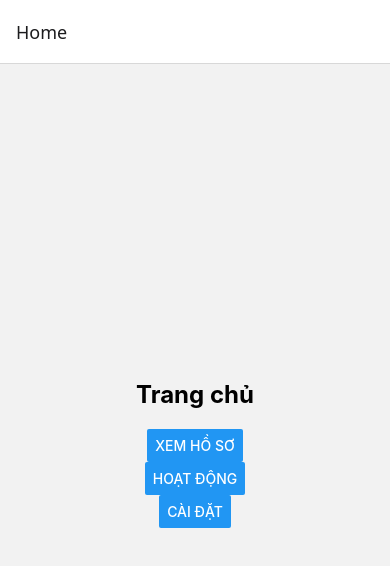
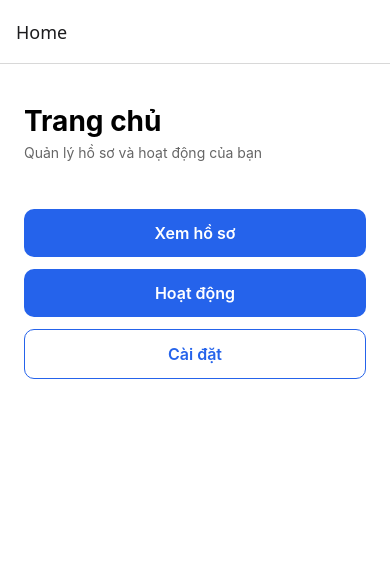
Before and after one commit to nhatlq20/mma301-assignment1, a React Native app: screen /Home in a window 390 px wide. Shown: the top 566 px of the page. Built offline with nearby package versions, Linux system fonts and the light colour scheme.

Commit message:
feat: improve ui home screen

```diff
--- /dev/null
+++ b/src/components/PrimaryButton.js
@@ -0,0 +1,37 @@
+import { Pressable, Text, StyleSheet } from 'react-native';
+
+export default function PrimaryButton({ title, onPress, variant = 'primary' }) {
+    return (
+        <Pressable
+            style={({ pressed }) => [
+                styles.button,
+                variant === 'secondary' && styles.secondary,
+                pressed && styles.pressed,
+            ]}
+            onPress={onPress}
+        >
+            <Text style={[styles.text, variant === 'secondary' && styles.secondaryText]}>
+                {title}
+            </Text>
+        </Pressable>
+    );
+}
+
+const styles = StyleSheet.create({
+    button: {
+        backgroundColor: '#2563eb',
+        paddingVertical: 14,
+        paddingHorizontal: 24,
+        borderRadius: 10,
+        width: '100%',
+        alignItems: 'center',
+    },
+    secondary: {
+        backgroundColor: 'transparent',
+        borderWidth: 1.5,
+        borderColor: '#2563eb',
+    },
+    pressed: { opacity: 0.7 },
+    text: { color: '#fff', fontSize: 16, fontWeight: '600' },
+    secondaryText: { color: '#2563eb' },
+});
--- /dev/null
+++ b/src/constants/spacing.js
@@ -0,0 +1,5 @@
+export const spacing = { sm: 8, md: 16, lg: 24, xl: 40 };
+export const typography = {
+    title: { fontSize: 24, fontWeight: '700' },
+    body: { fontSize: 15 },
+};
--- a/src/screens/HomeScreen.js
+++ b/src/screens/HomeScreen.js
@@ -1,26 +1,33 @@
-import { StyleSheet } from "react-native";
-import { Button, Text, View } from "react-native";
+import { View, Text, StyleSheet } from 'react-native';
+import { SafeAreaView } from 'react-native-safe-area-context';
+import { useTheme } from '../context/ThemeContext';
+import PrimaryButton from '../components/PrimaryButton';
 
 export default function HomeScreen({ navigation }) {
+    const { colors } = useTheme();
+
     return (
-        <View style={styles.container}>
-            <Text style={styles.title}>Trang chủ</Text>
-            <Button title="Xem hồ sơ" onPress={() => navigation.navigate('Profile')} />
-            <Button title="Hoạt động" onPress={() => navigation.navigate('Activity')} />
-            <Button title="Cài đặt" onPress={() => navigation.navigate('Settings')} />
-        </View>
-    )
+        <SafeAreaView style={[styles.container, { backgroundColor: colors.background }]}>
+            <View style={styles.header}>
+                <Text style={[styles.title, { color: colors.text }]}>Trang chủ</Text>
+                <Text style={[styles.subtitle, { color: colors.text }]}>
+                    Quản lý hồ sơ và hoạt động của bạn
+                </Text>
+            </View>
+
+            <View style={styles.actions}>
+                <PrimaryButton title="Xem hồ sơ" onPress={() => navigation.navigate('Profile')} />
+                <PrimaryButton title="Hoạt động" onPress={() => navigation.navigate('Activity')} />
+                <PrimaryButton title="Cài đặt" variant="secondary" onPress={() => navigation.navigate('Settings')} />
+            </View>
+        </SafeAreaView>
+    );
 }
 
 const styles = StyleSheet.create({
-    container: {
-        flex: 1,
-        justifyContent: 'center',
-        alignItems: 'center',
-    },
-    title: {
-        fontSize: 24,
-        fontWeight: 'bold',
-        marginBottom: 20,
-    }
-})
+    container: { flex: 1, paddingHorizontal: 24 },
+    header: { marginTop: 40, marginBottom: 48 },
+    title: { fontSize: 28, fontWeight: '700' },
+    subtitle: { fontSize: 14, opacity: 0.6, marginTop: 6 },
+    actions: { gap: 12 },
+});
```
